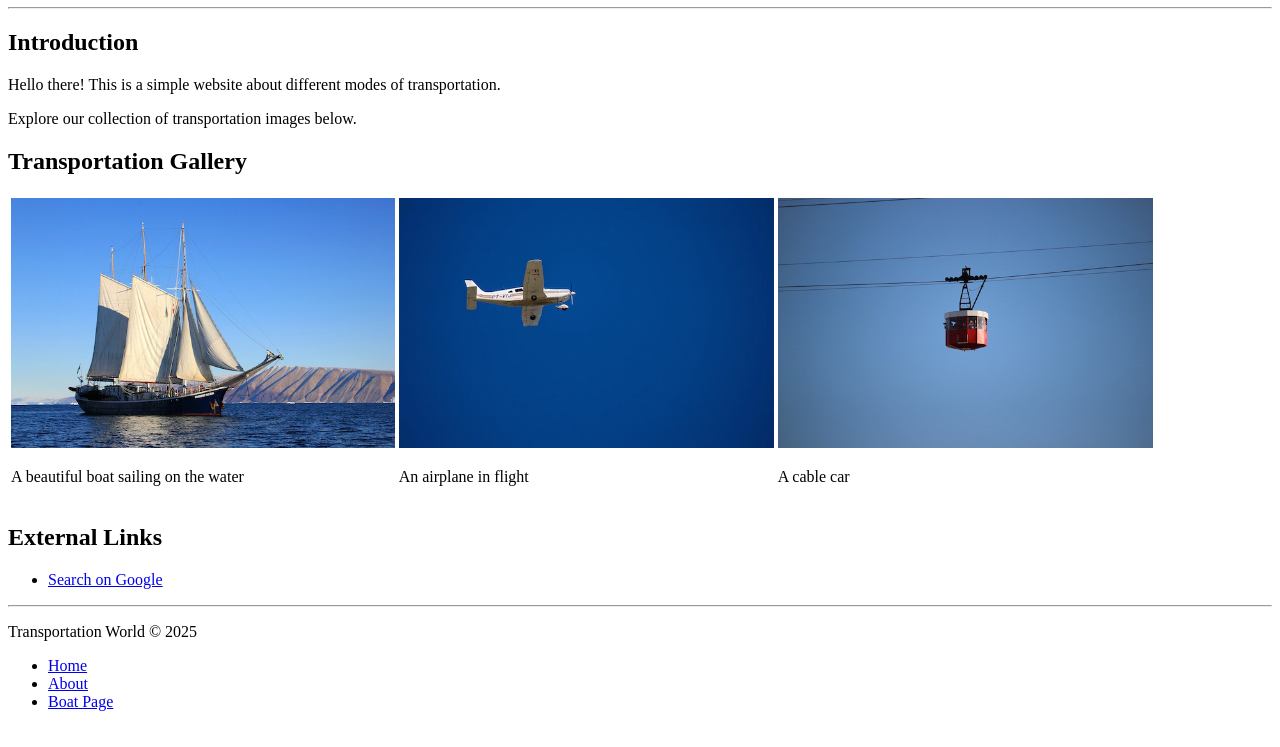
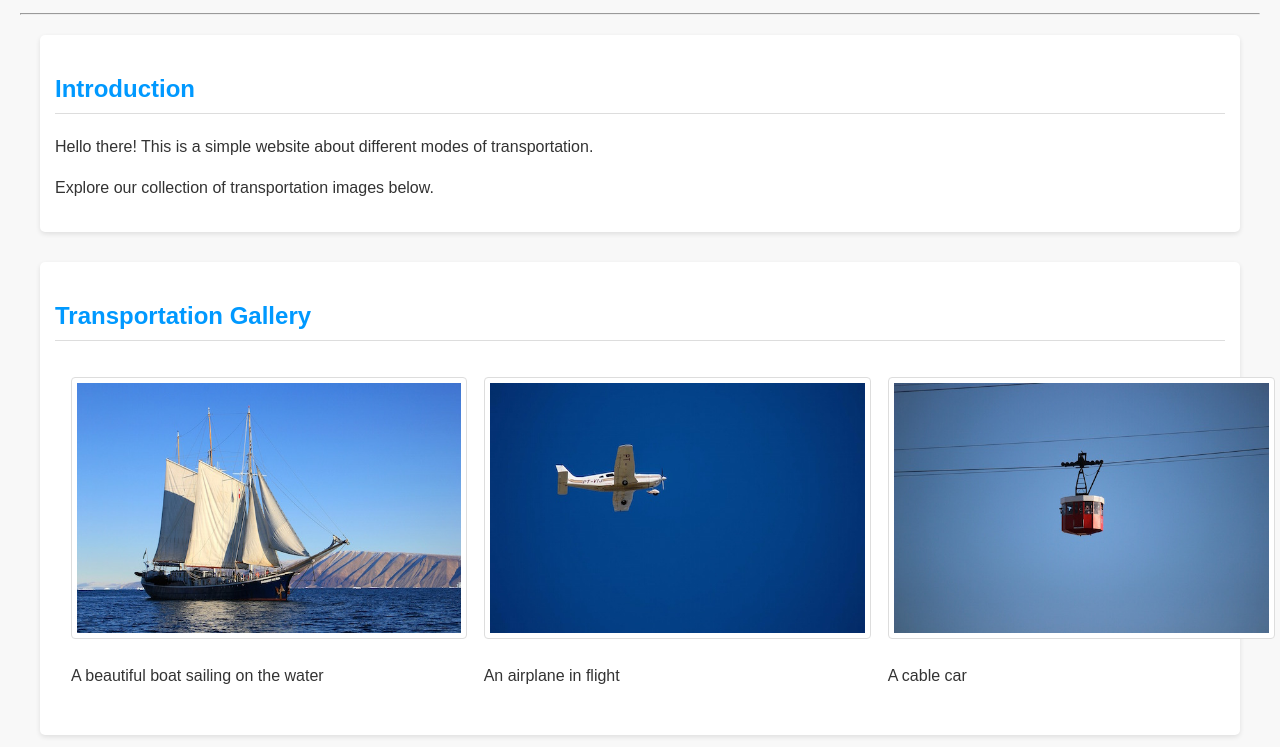
Before and after one commit to Nkstefaans/fnb-app-academy, a plain HTML site: page week 1/index.html in a window 1280 px wide. Shown: the part 143-890 px from the top of the page. Drawn offline with Linux system fonts and the light colour scheme.

Commit message:
Add CSS styling for Transportation World website

```diff
--- a/week 1/index.html
+++ b/week 1/index.html
@@ -5,6 +5,7 @@
     <meta http-equiv="X-UA-Compatible" content="IE=edge">
     <meta name="viewport" content="width=device-width, initial-scale=1.0">
     <title>Transportation Home</title>
+    <link rel="stylesheet" href="../week 2/style.css">
 </head>
 <body>
     <header>
--- a/week 2/style.css
+++ b/week 2/style.css
@@ -0,0 +1,139 @@
+/* Basic CSS styling for Transportation World website */
+
+/* General styling */
+body {
+    font-family: Arial, sans-serif;
+    line-height: 1.6;
+    margin: 0;
+    padding: 20px;
+    background-color: #f8f8f8;
+    color: #333;
+}
+
+/* Header styling */
+header {
+    margin-bottom: 20px;
+}
+
+h1 {
+    color: #0066cc;
+    text-align: center;
+}
+
+h2 {
+    color: #0099ff;
+    border-bottom: 1px solid #ddd;
+    padding-bottom: 5px;
+}
+
+/* Navigation styling */
+nav ul {
+    list-style-type: none;
+    padding: 0;
+    display: flex;
+    justify-content: center;
+    gap: 20px;
+}
+
+nav ul li {
+    display: inline;
+}
+
+nav a {
+    text-decoration: none;
+    color: #0066cc;
+    font-weight: bold;
+    padding: 5px 10px;
+    border-radius: 3px;
+}
+
+nav a:hover {
+    background-color: #e6f2ff;
+    text-decoration: underline;
+}
+
+/* Main content styling */
+main {
+    max-width: 1200px;
+    margin: 0 auto;
+}
+
+section {
+    margin-bottom: 30px;
+    padding: 15px;
+    background-color: white;
+    border-radius: 5px;
+    box-shadow: 0 2px 5px rgba(0,0,0,0.1);
+}
+
+/* Image styling */
+img {
+    border: 1px solid #ddd;
+    border-radius: 4px;
+    padding: 5px;
+    background-color: white;
+    transition: transform 0.3s ease;
+}
+
+img:hover {
+    transform: scale(1.03);
+}
+
+/* Table styling */
+table {
+    border-spacing: 15px;
+    margin: 0 auto;
+}
+
+td {
+    vertical-align: top;
+    text-align: center;
+}
+
+/* Footer styling */
+footer {
+    margin-top: 30px;
+    text-align: center;
+    color: #666;
+    padding-top: 10px;
+    border-top: 1px solid #ddd;
+}
+
+/* Links styling */
+a {
+    color: #0066cc;
+}
+
+a:hover {
+    text-decoration: underline;
+}
+
+/* Paragraph styling */
+p {
+    text-align: justify;
+}
+
+/* List styling with pointer images */
+main ul {
+    list-style-type: none;
+    padding-left: 20px;
+}
+
+main ul li {
+    position: relative;
+    padding-left: 25px;
+    margin-bottom: 8px;
+}
+
+main ul li:before {
+    content: "➤";
+    position: absolute;
+    left: 0;
+    color: #0099ff;
+    font-size: 18px;
+}
+
+/* For External Links section */
+section:nth-of-type(3) ul li:before {
+    content: "👉";
+}
```
